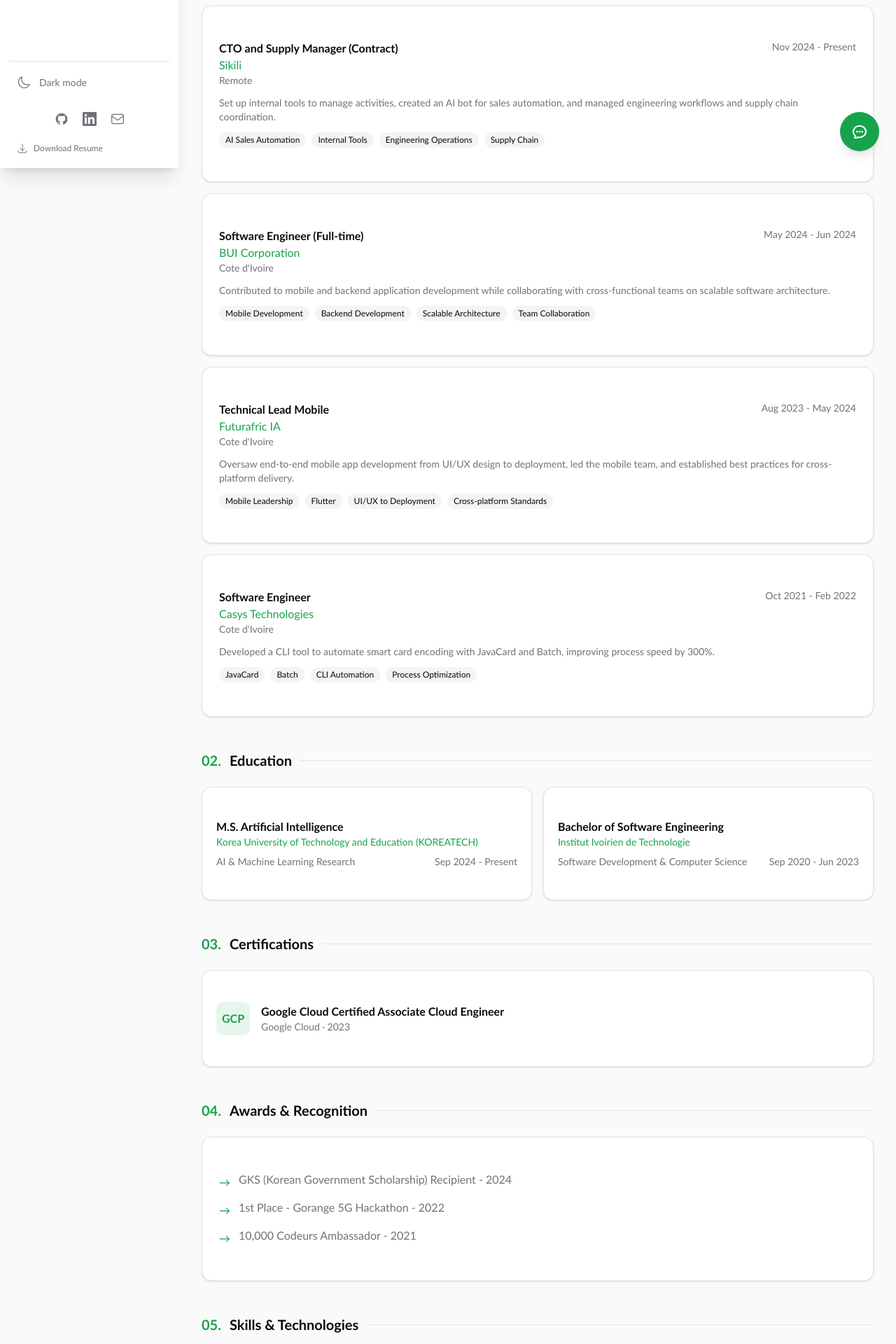
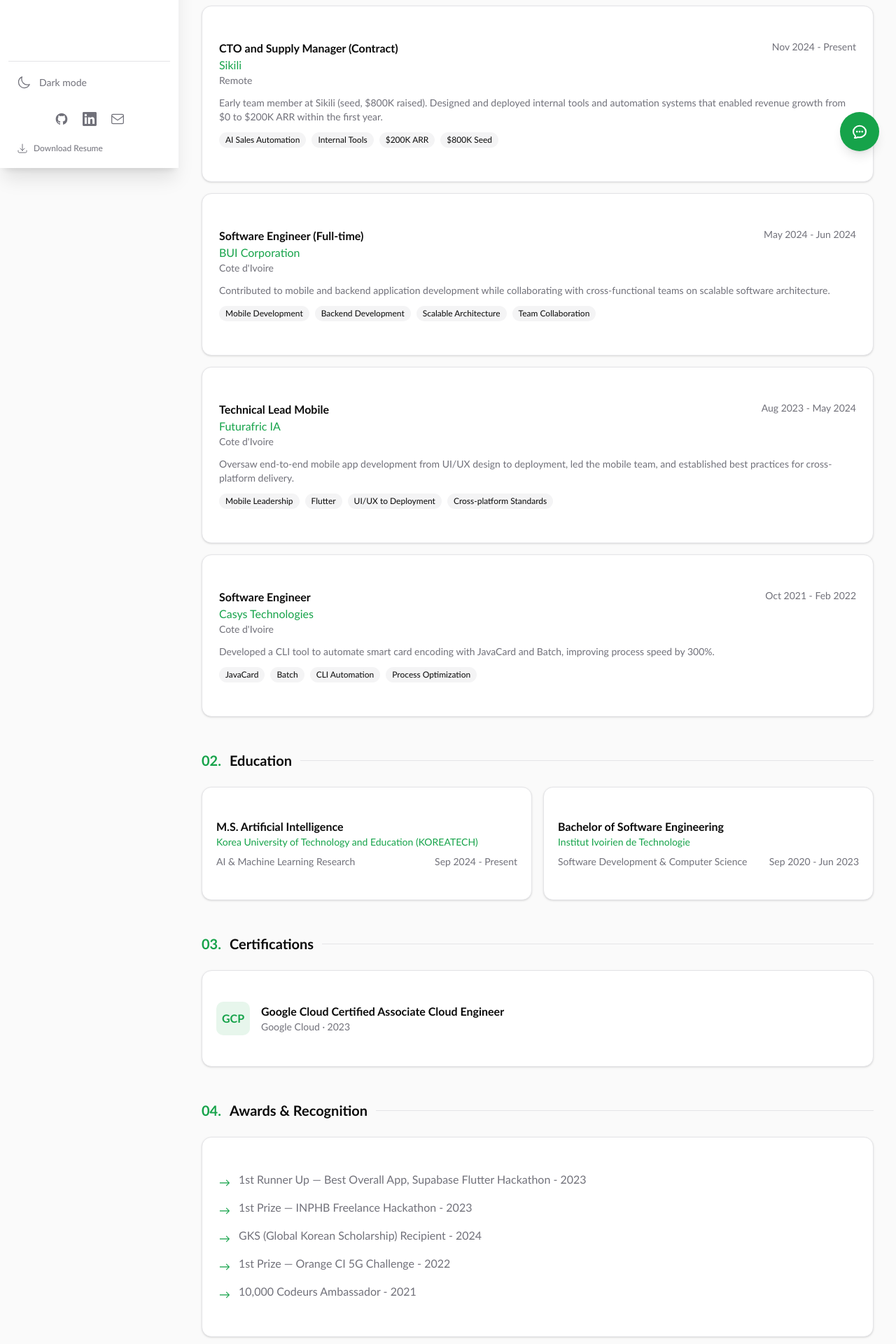
Before and after one commit to Salomondiei08/portfolio, a Next.js app: page /about in a window 1280 px wide. Shown: the part 560-2480 px from the top of the page at 70% size. Built offline with nearby package versions, Linux system fonts and the light colour scheme.

Commit message:
fix: update Sikili description with ARR metrics, sync awards with CV

```diff
--- a/src/app/about/page.tsx
+++ b/src/app/about/page.tsx
@@ -18,8 +18,8 @@
     period: "Nov 2024 - Present",
     location: "Remote",
     description:
-      "Set up internal tools to manage activities, created an AI bot for sales automation, and managed engineering workflows and supply chain coordination.",
-    highlights: ["AI Sales Automation", "Internal Tools", "Engineering Operations", "Supply Chain"],
+      "Early team member at Sikili (seed, $800K raised). Designed and deployed internal tools and automation systems that enabled revenue growth from $0 to $200K ARR within the first year.",
+    highlights: ["AI Sales Automation", "Internal Tools", "$200K ARR", "$800K Seed"],
   },
   {
     role: "Software Engineer (Full-time)",
@@ -74,8 +74,10 @@
 ];
 
 const awards = [
-  "GKS (Korean Government Scholarship) Recipient - 2024",
-  "1st Place - Gorange 5G Hackathon - 2022",
+  "1st Runner Up — Best Overall App, Supabase Flutter Hackathon - 2023",
+  "1st Prize — INPHB Freelance Hackathon - 2023",
+  "GKS (Global Korean Scholarship) Recipient - 2024",
+  "1st Prize — Orange CI 5G Challenge - 2022",
   "10,000 Codeurs Ambassador - 2021",
 ];
 
```
